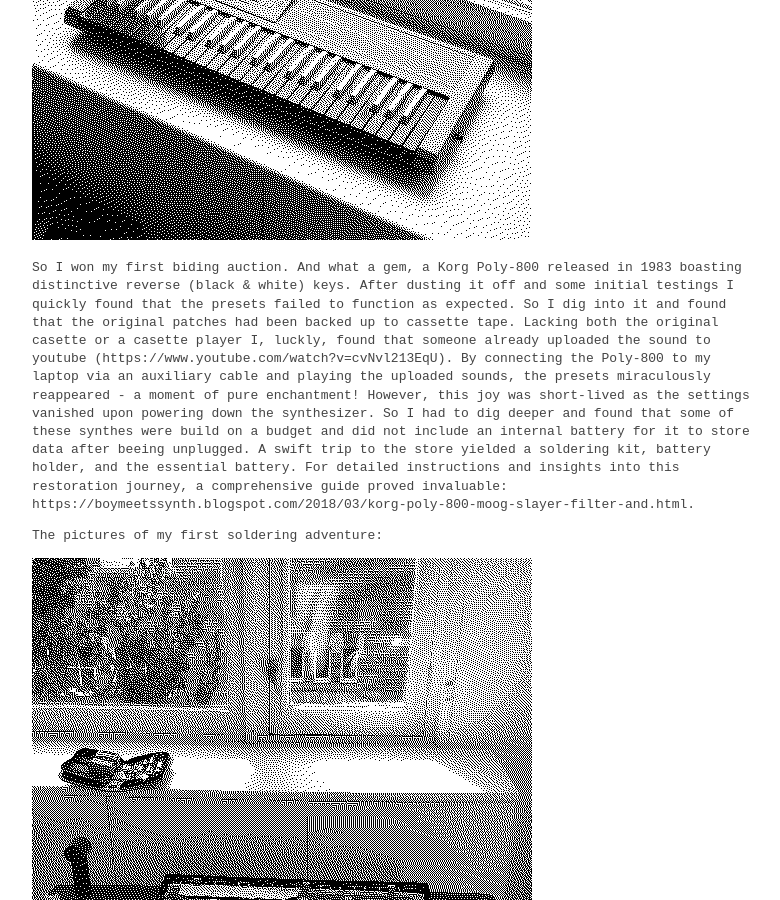
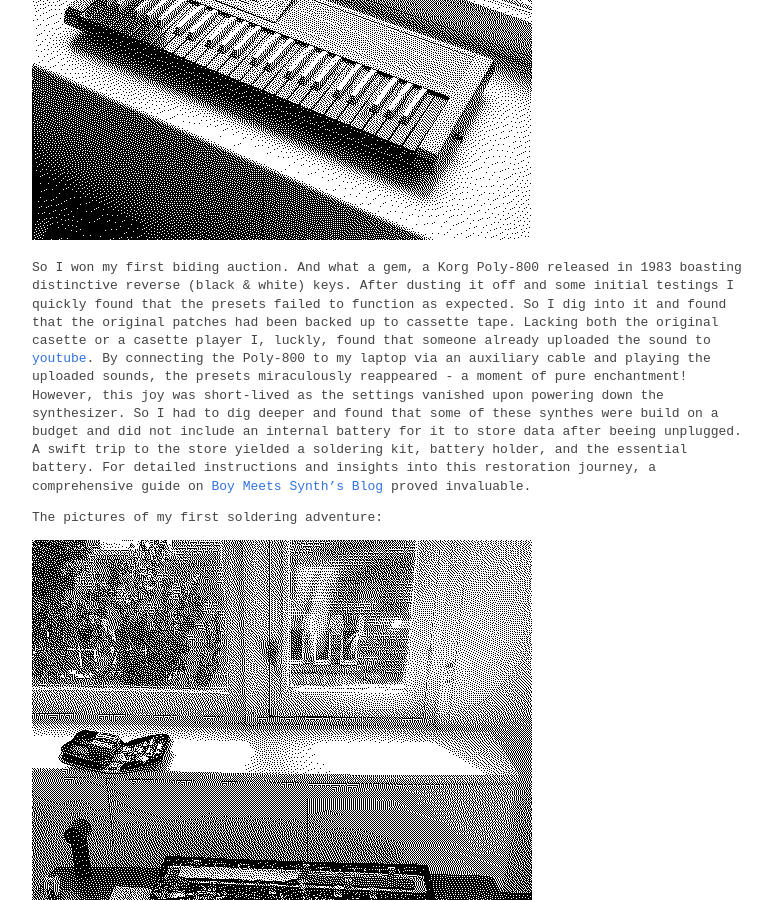
Before and after one commit to matis-io/matis-io.github.io, a Jekyll site: the page built from _posts/2022-10-08-Korg_Poly-800_Mod.md, in a window 1280 px wide and 900 px high, scrolled down 473 px. Shown: the whole window, without its empty margins (248-1028 px from the left). Built offline with Jekyll 4.4.1, drawn with Linux system fonts in a browser that asks for light colours.

Commit message:
Update to Korg entry

```diff
--- a/_posts/2022-10-08-Korg_Poly-800_Mod.md
+++ b/_posts/2022-10-08-Korg_Poly-800_Mod.md
@@ -6,7 +6,7 @@ tags: [music]
 ---
 ![Korg Poly-800](/images/korg.png)
 
-So I won my first biding auction. And what a gem, a Korg Poly-800 released in 1983 boasting distinctive reverse (black & white) keys. After dusting it off and some initial testings I quickly found that the presets failed to function as expected. So I dig into it and found that the original patches had been backed up to cassette tape. Lacking both the original casette or a casette player I, luckly, found that  someone already uploaded the sound to youtube (https://www.youtube.com/watch?v=cvNvl213EqU). By connecting the Poly-800 to my laptop via an auxiliary cable and playing the uploaded sounds, the presets miraculously reappeared - a moment of pure enchantment! However, this joy was short-lived as the settings vanished upon powering down the synthesizer. So I had to dig deeper and found that some of these synthes were build on a budget and did not include an internal battery for it to store data after beeing unplugged. A swift trip to the store yielded a soldering kit, battery holder, and the essential battery. For detailed instructions and insights into this restoration journey, a comprehensive guide proved invaluable: https://boymeetssynth.blogspot.com/2018/03/korg-poly-800-moog-slayer-filter-and.html.
+So I won my first biding auction. And what a gem, a Korg Poly-800 released in 1983 boasting distinctive reverse (black & white) keys. After dusting it off and some initial testings I quickly found that the presets failed to function as expected. So I dig into it and found that the original patches had been backed up to cassette tape. Lacking both the original casette or a casette player I, luckly, found that  someone already uploaded the sound to [youtube](https://www.youtube.com/watch?v=cvNvl213EqU). By connecting the Poly-800 to my laptop via an auxiliary cable and playing the uploaded sounds, the presets miraculously reappeared - a moment of pure enchantment! However, this joy was short-lived as the settings vanished upon powering down the synthesizer. So I had to dig deeper and found that some of these synthes were build on a budget and did not include an internal battery for it to store data after beeing unplugged. A swift trip to the store yielded a soldering kit, battery holder, and the essential battery. For detailed instructions and insights into this restoration journey, a comprehensive guide on [Boy Meets Synth's Blog](https://boymeetssynth.blogspot.com/2018/03/korg-poly-800-moog-slayer-filter-and.html) proved invaluable.
 
 The pictures of my first soldering adventure:
 
```
